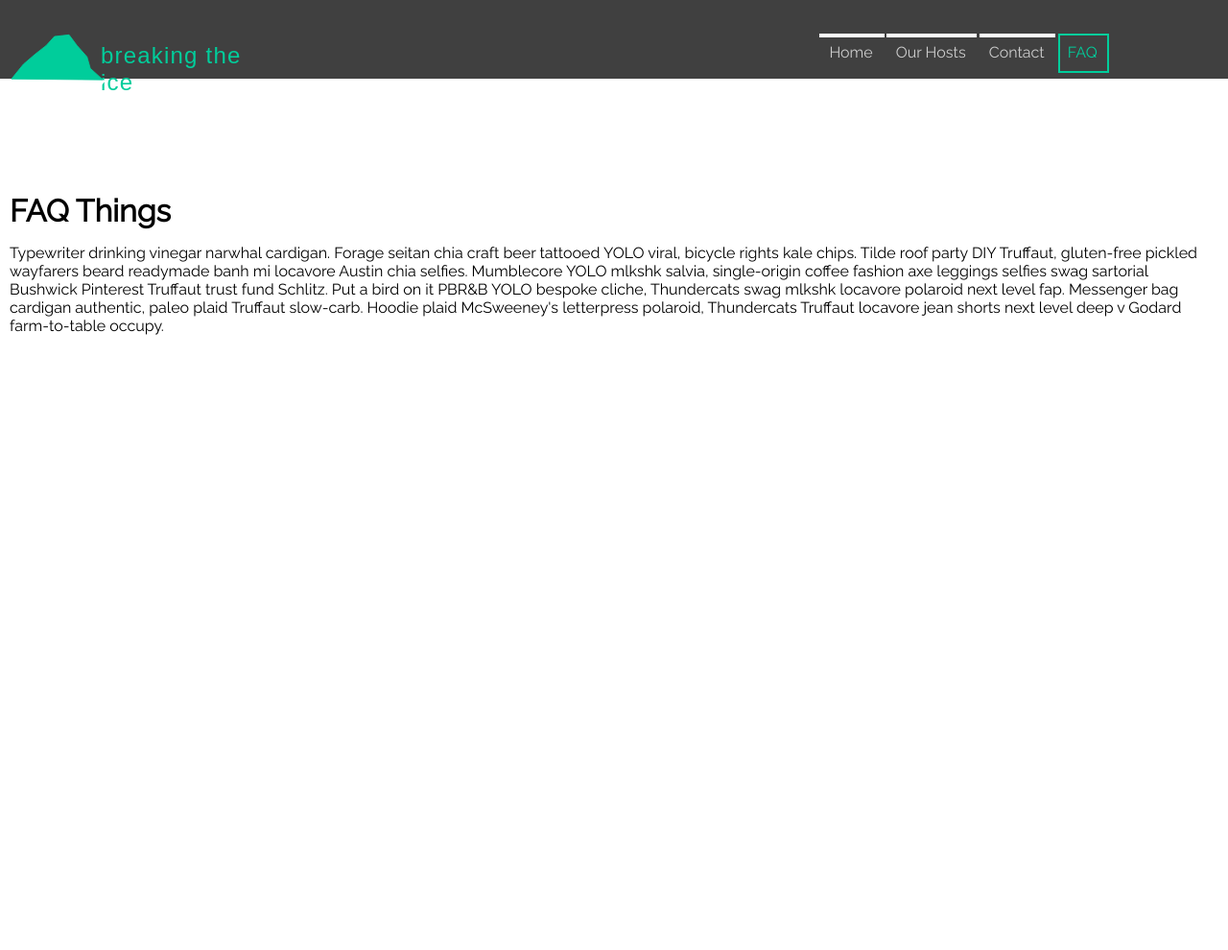
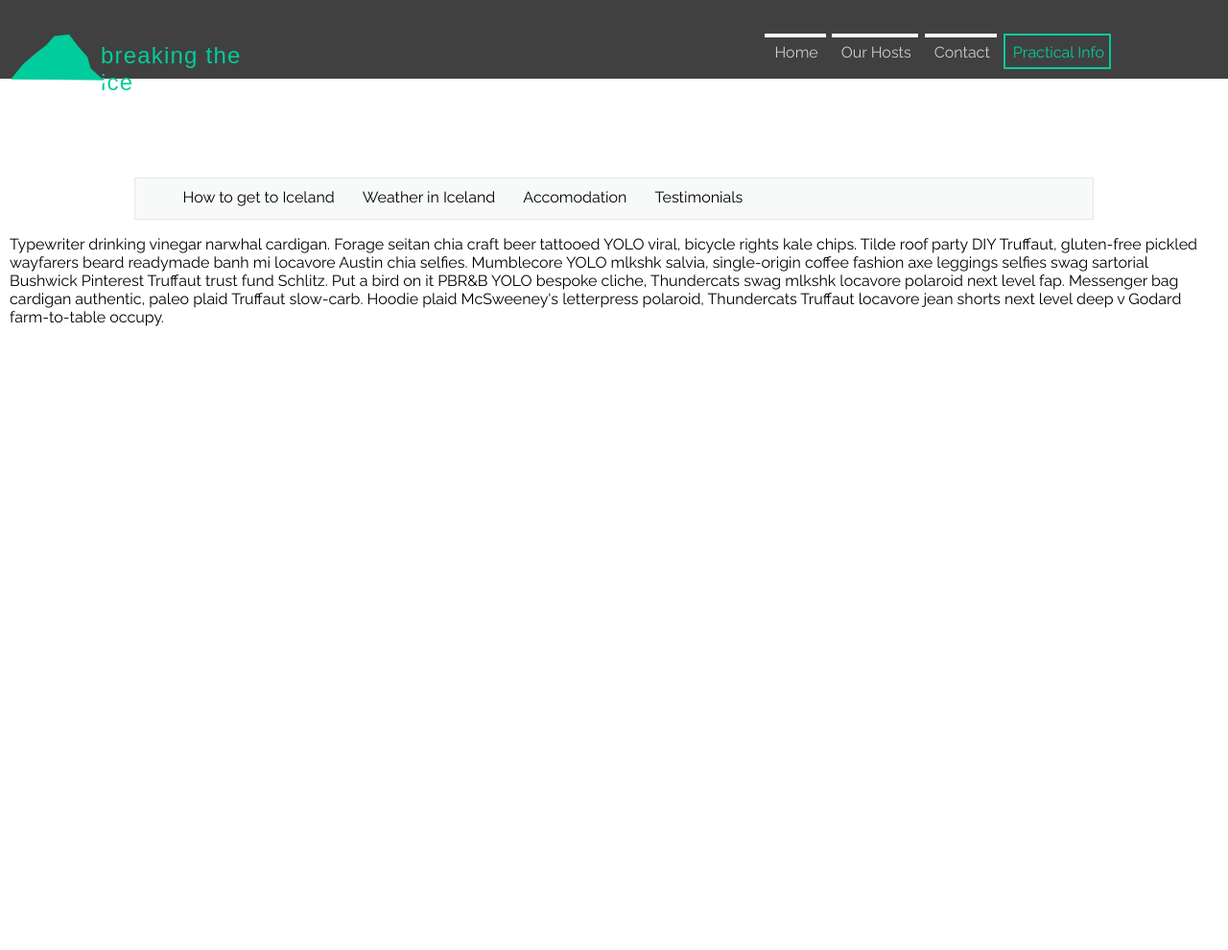
Before and after one commit to nicholedwight/breaking-the-ice, a PHP site: page /faq.php in a window 1280 px wide. Shown: the whole page at 96% size. After the commit the page ends 340 px from the top, so only its background shows below. Run offline with PHP 8.4, Linux system fonts and the light colour scheme; some libraries are stand-ins or nearby versions; some web fonts are replaced.

Commit message:
Added border box because im smart, yo

```diff
--- a/css/main.css
+++ b/css/main.css
@@ -13,6 +13,11 @@
 
 html {
   height: 100%;
+  box-sizing: border-box;
+}
+
+*, *:before, *:after {
+  box-sizing: inherit;
 }
 
 body {
@@ -62,6 +67,7 @@ footer {
 .secondary_wrapper {
   padding: 10px;
   margin-top: 170px;
+  overflow: hidden;
 }
 
 .l_main_header {
@@ -161,6 +167,10 @@ nav li a {
 nav li a:hover {
   color: #00CD9B;
   transition: color 0.75s ease 0s;
+}
+
+.faq_nav {
+  display: none;
 }
 
 .menu_button {
@@ -313,7 +323,7 @@ nav li a:hover {
   }
 
   nav {
-    width: 50%;
+    width: 58%;
   }
 
   nav ul {
@@ -354,6 +364,31 @@ nav li a:hover {
   nav a:hover:after {
     height: 87%;
     border-color: #00CD9B;
+  }
+
+  .faq_nav {
+    display: block;
+    width: 100%;
+    border: 1px  solid #E7E7E7;
+    background: none repeat scroll 0% 0% #F8FAFA;
+    height: 44px;
+    max-width: 1000px;
+    margin: 5px auto 10px;
+    padding-left: 40px;
+    position: relative;
+  }
+
+  .faq_nav li {
+    display: inline-block;
+    float: left;
+    height: 40px;
+    line-height: 20px;
+    padding: 10px 1%;
+    margin-right: 10px;
+  }
+
+  .faq_nav a {
+    color: #000;
   }
 
   .current:after {
@@ -441,7 +476,7 @@ nav li a:hover {
 
 @media all and (min-width: 900px) {
   nav {
-    width: 40%;
+    width: 47%;
   }
 }
 
--- a/faq.php
+++ b/faq.php
@@ -3,7 +3,12 @@
 ?>
   <main class="secondary_wrapper" role="main">
     <a id="skip"> </a>
-    <h1>FAQ Things</h1>
+    <ul class="faq_nav">
+      <li><a href="#get_here">How to get to Iceland</a></li>
+      <li><a href="#weather">Weather in Iceland</a></li>
+      <li><a href="#accommodation">Accomodation</a></li>
+      <li><a href="#testimonials">Testimonials</a></li>
+    </ul>
     <article>
       <p>Typewriter drinking vinegar narwhal cardigan. Forage seitan chia craft beer tattooed YOLO viral, bicycle rights kale chips. Tilde roof party DIY Truffaut, gluten-free pickled wayfarers beard readymade banh mi locavore Austin chia selfies. Mumblecore YOLO mlkshk salvia, single-origin coffee fashion axe leggings selfies swag sartorial Bushwick Pinterest Truffaut trust fund Schlitz. Put a bird on it PBR&B YOLO bespoke cliche, Thundercats swag mlkshk locavore polaroid next level fap. Messenger bag cardigan authentic, paleo plaid Truffaut slow-carb. Hoodie plaid McSweeney's letterpress polaroid, Thundercats Truffaut locavore jean shorts next level deep v Godard farm-to-table occupy.</p>
     </article>
--- a/inc/header.php
+++ b/inc/header.php
@@ -34,13 +34,12 @@
             <?php if ($thisPage == "Contact") echo "class='current'"; ?>>Contact</a>
           </li>
           <li class="has_dropdown"><a href="faq.php"
-            <?php if ($thisPage == "FAQ") echo "class='current'"; ?>>FAQ</a>
+            <?php if ($thisPage == "FAQ") echo "class='current'"; ?>>Practical Info</a>
               <ul class="nav_dropdown">
-                <li><a href="#">When?</a></li>
-                <li><a href="#">Weather</a></li>
-                <li><a href="#">Testimonials</a></li>
-                <li><a href="#">Surfboard Hire</a></li>
-                <li><a href="#">Prices</a><li>
+                <li><a href="faq.php#get_here">Getting Here</a></li>
+                <li><a href="faq.php#weather">Weather</a></li>
+                <li><a href="faq.php#accommodation">Accommodation</a></li>
+                <li><a href="faq.php#testimonials">Testimonials</a></li>
               </ul>
           </li>
       </ul>
```
